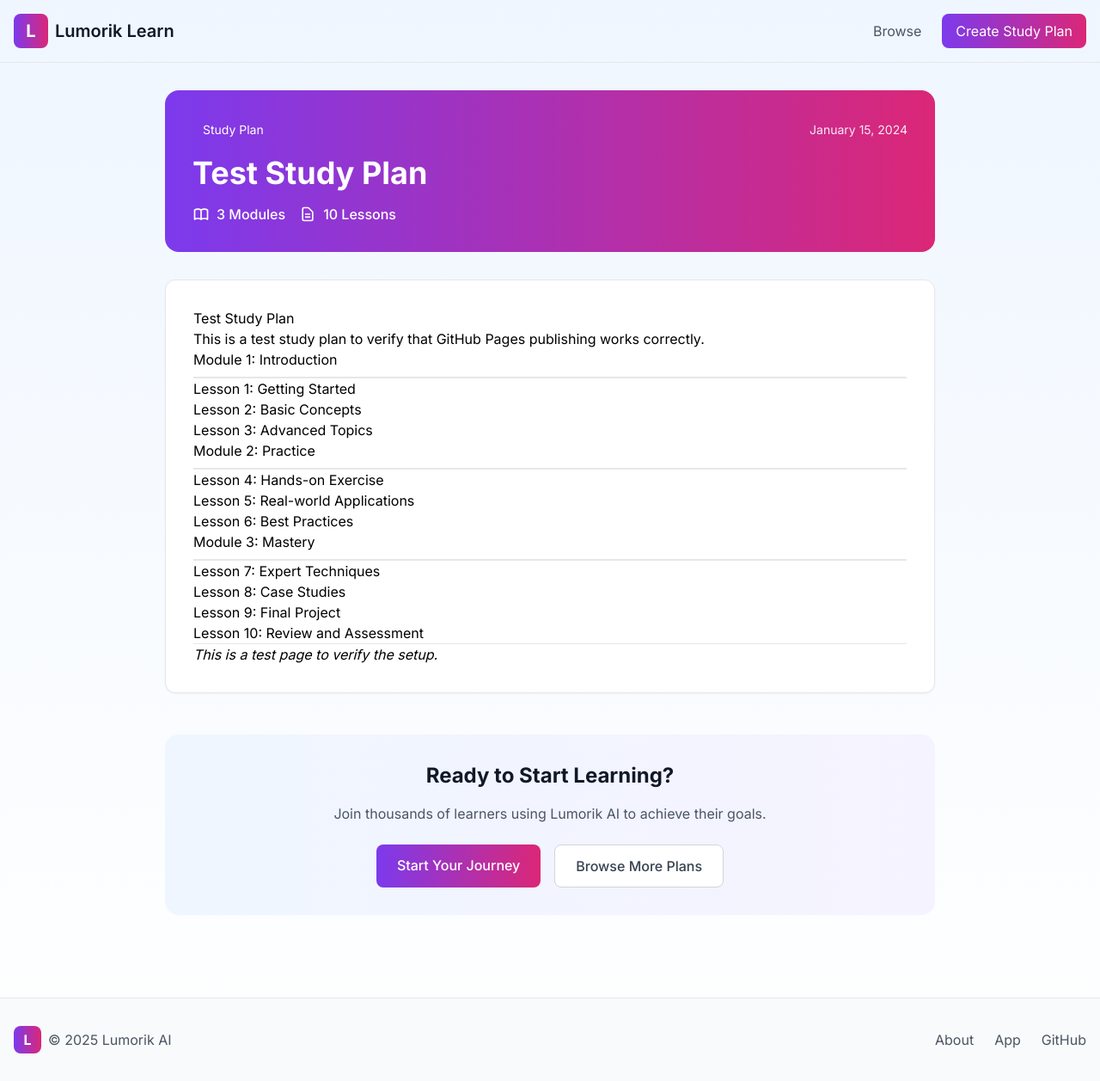
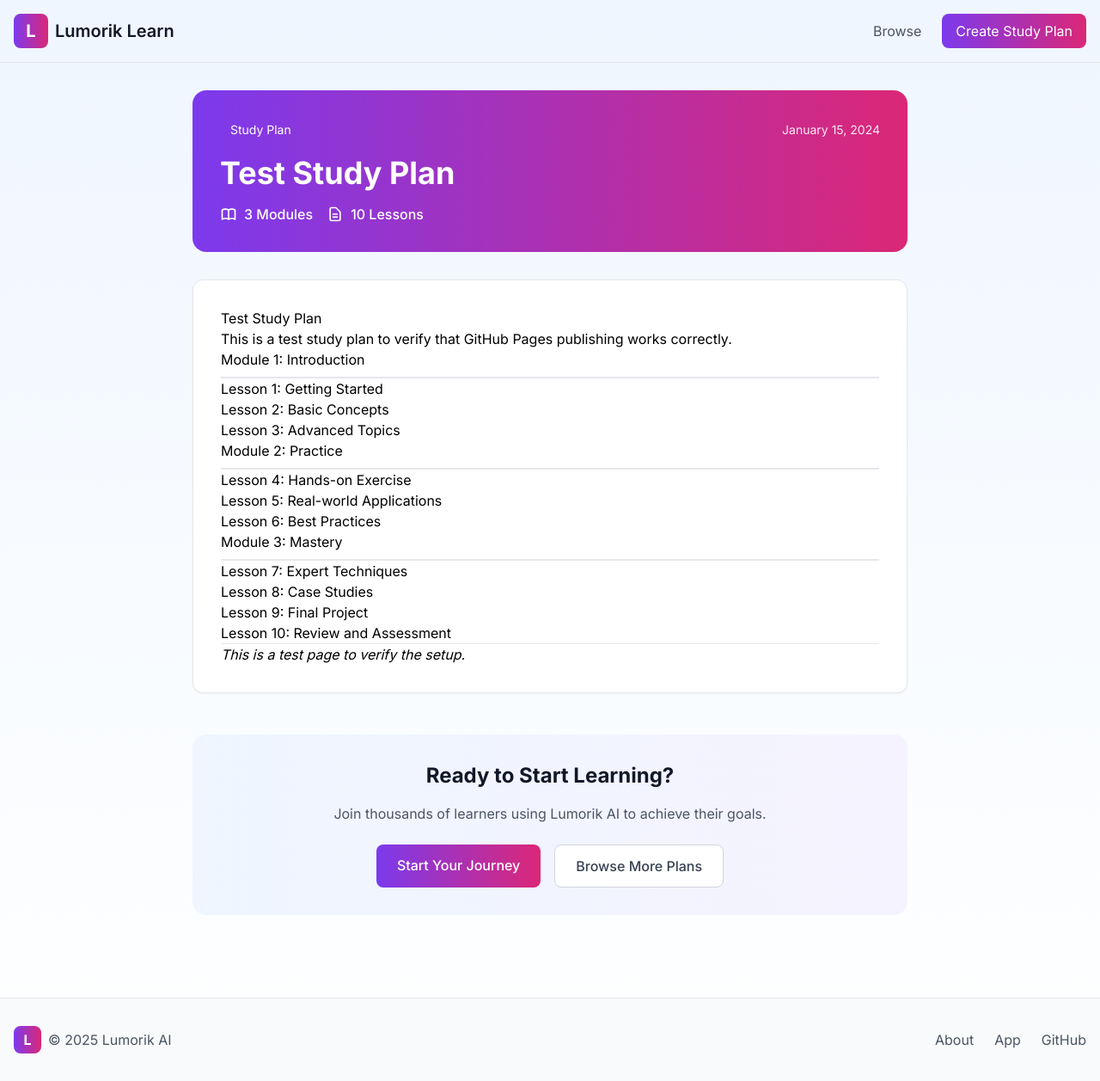
Before and after one commit to lumorikllc/learn, a Jekyll site: the page built from content/test-plan.md, in a window 1280 px wide and 1257 px high. Shown: the whole window at 86% size. Built offline with Jekyll 4.4.1, drawn with Linux system fonts in a browser that asks for light colours.

Commit message:
Update Jekyll theme: _layouts/study-plan.html

```diff
--- a/_layouts/study-plan.html
+++ b/_layouts/study-plan.html
@@ -2,46 +2,63 @@
 layout: default
 ---
 
-<article class="max-w-4xl mx-auto">
+<article class="max-w-4xl mx-auto px-4 sm:px-6 lg:px-8">
     <!-- Hero Section -->
-    <div class="bg-gradient-to-r from-purple-600 to-pink-600 rounded-2xl p-8 text-white mb-8">
-        <div class="flex items-center justify-between mb-4">
-            <span class="px-3 py-1 bg-white/20 rounded-full text-sm">Study Plan</span>
-            <span class="text-sm opacity-90">{{ page.date | date: "%B %d, %Y" }}</span>
+    <div class="bg-gradient-to-r from-purple-600 to-pink-600 rounded-xl sm:rounded-2xl p-4 sm:p-6 md:p-8 text-white mb-6 sm:mb-8">
+        <div class="flex flex-col sm:flex-row sm:items-center sm:justify-between mb-4 gap-2">
+            <span class="px-3 py-1 bg-white/20 rounded-full text-xs sm:text-sm inline-block w-fit">Study Plan</span>
+            <span class="text-xs sm:text-sm opacity-90">{{ page.date | date: "%B %d, %Y" }}</span>
         </div>
-        <h1 class="text-3xl md:text-4xl font-bold mb-4">{{ page.title }}</h1>
-        <div class="flex flex-wrap gap-4">
+        <h1 class="text-2xl sm:text-3xl md:text-4xl font-bold mb-4">{{ page.title }}</h1>
+        <div class="flex flex-wrap gap-3 sm:gap-4">
             <div class="flex items-center space-x-2">
-                <svg class="w-5 h-5" fill="none" stroke="currentColor" viewBox="0 0 24 24">
+                <svg class="w-4 h-4 sm:w-5 sm:h-5" fill="none" stroke="currentColor" viewBox="0 0 24 24">
                     <path stroke-linecap="round" stroke-linejoin="round" stroke-width="2" d="M12 6.253v13m0-13C10.832 5.477 9.246 5 7.5 5S4.168 5.477 3 6.253v13C4.168 18.477 5.754 18 7.5 18s3.332.477 4.5 1.253m0-13C13.168 5.477 14.754 5 16.5 5c1.747 0 3.332.477 4.5 1.253v13C19.832 18.477 18.247 18 16.5 18c-1.746 0-3.332.477-4.5 1.253"></path>
                 </svg>
-                <span class="font-medium">{{ page.modules }} Modules</span>
+                <span class="text-sm sm:text-base font-medium">{{ page.modules }} Modules</span>
             </div>
             <div class="flex items-center space-x-2">
-                <svg class="w-5 h-5" fill="none" stroke="currentColor" viewBox="0 0 24 24">
+                <svg class="w-4 h-4 sm:w-5 sm:h-5" fill="none" stroke="currentColor" viewBox="0 0 24 24">
                     <path stroke-linecap="round" stroke-linejoin="round" stroke-width="2" d="M9 12h6m-6 4h6m2 5H7a2 2 0 01-2-2V5a2 2 0 012-2h5.586a1 1 0 01.707.293l5.414 5.414a1 1 0 01.293.707V19a2 2 0 01-2 2z"></path>
                 </svg>
-                <span class="font-medium">{{ page.lessons }} Lessons</span>
+                <span class="text-sm sm:text-base font-medium">{{ page.lessons }} Lessons</span>
             </div>
         </div>
     </div>
 
-    <!-- Content -->
-    <div class="prose prose-lg max-w-none">
-        <div class="bg-white rounded-xl shadow-sm border border-gray-200 p-8">
+    <!-- Content with Prose Styling -->
+    <div class="bg-white rounded-xl shadow-sm border border-gray-200 p-4 sm:p-6 md:p-8">
+        <div class="prose prose-sm sm:prose-base lg:prose-lg max-w-none
+                    prose-headings:text-gray-900 prose-headings:font-bold
+                    prose-h1:text-2xl sm:prose-h1:text-3xl md:prose-h1:text-4xl prose-h1:mb-6
+                    prose-h2:text-xl sm:prose-h2:text-2xl md:prose-h2:text-3xl prose-h2:mt-8 prose-h2:mb-4
+                    prose-h3:text-lg sm:prose-h3:text-xl md:prose-h3:text-2xl prose-h3:mt-6 prose-h3:mb-3
+                    prose-h4:text-base sm:prose-h4:text-lg md:prose-h4:text-xl prose-h4:mt-4 prose-h4:mb-2
+                    prose-p:text-gray-700 prose-p:leading-relaxed prose-p:mb-4
+                    prose-ul:list-disc prose-ul:pl-6 prose-ul:mb-4 prose-ul:text-gray-700
+                    prose-ol:list-decimal prose-ol:pl-6 prose-ol:mb-4 prose-ol:text-gray-700
+                    prose-li:mb-2 prose-li:leading-relaxed
+                    prose-strong:text-gray-900 prose-strong:font-bold
+                    prose-em:text-gray-800 prose-em:italic
+                    prose-blockquote:border-l-4 prose-blockquote:border-purple-500 prose-blockquote:pl-4 prose-blockquote:italic prose-blockquote:text-gray-700
+                    prose-code:bg-gray-100 prose-code:px-2 prose-code:py-1 prose-code:rounded prose-code:text-sm prose-code:text-purple-700
+                    prose-pre:bg-gray-900 prose-pre:text-gray-100 prose-pre:overflow-x-auto prose-pre:rounded-lg prose-pre:p-4
+                    prose-a:text-purple-600 prose-a:underline hover:prose-a:text-purple-800
+                    prose-img:rounded-lg prose-img:shadow-md
+                    prose-hr:border-gray-300">
             {{ content }}
         </div>
     </div>
 
     <!-- CTA Section -->
-    <div class="mt-12 bg-gradient-to-r from-blue-50 to-purple-50 rounded-2xl p-8 text-center">
-        <h2 class="text-2xl font-bold text-gray-900 mb-4">Ready to Start Learning?</h2>
-        <p class="text-gray-600 mb-6">Join thousands of learners using Lumorik AI to achieve their goals.</p>
-        <div class="flex flex-col sm:flex-row gap-4 justify-center">
-            <a href="https://ai.tutor.lumorik.com" class="px-6 py-3 bg-gradient-to-r from-purple-600 to-pink-600 text-white rounded-lg hover:shadow-lg transition font-medium">
+    <div class="mt-8 sm:mt-12 bg-gradient-to-r from-blue-50 to-purple-50 rounded-xl sm:rounded-2xl p-4 sm:p-6 md:p-8 text-center">
+        <h2 class="text-xl sm:text-2xl font-bold text-gray-900 mb-3 sm:mb-4">Ready to Start Learning?</h2>
+        <p class="text-sm sm:text-base text-gray-600 mb-4 sm:mb-6">Join thousands of learners using Lumorik AI to achieve their goals.</p>
+        <div class="flex flex-col sm:flex-row gap-3 sm:gap-4 justify-center">
+            <a href="https://ai.tutor.lumorik.com" class="px-4 sm:px-6 py-2.5 sm:py-3 bg-gradient-to-r from-purple-600 to-pink-600 text-white rounded-lg hover:shadow-lg transition font-medium text-sm sm:text-base">
                 Start Your Journey
             </a>
-            <a href="{{ '/' | relative_url }}" class="px-6 py-3 bg-white text-gray-700 rounded-lg border border-gray-300 hover:border-gray-400 transition font-medium">
+            <a href="{{ '/' | relative_url }}" class="px-4 sm:px-6 py-2.5 sm:py-3 bg-white text-gray-700 rounded-lg border border-gray-300 hover:border-gray-400 transition font-medium text-sm sm:text-base">
                 Browse More Plans
             </a>
         </div>
```
